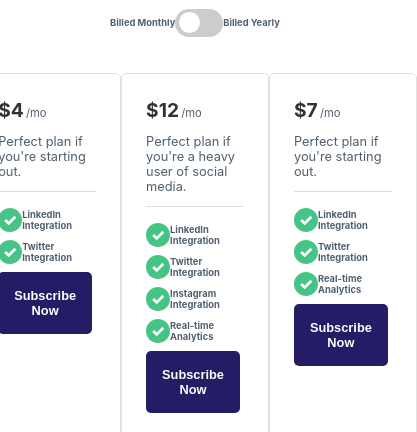
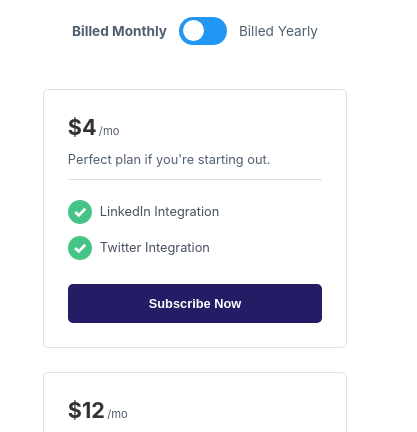
Before and after one commit to saurab-prasher/codewell-challenges, a website: page TimeNow Landing Page/pricing.html in a window 390 px wide. Shown: the part 293-725 px from the top of the page, 417 px wide, since content can reach past the window. Drawn offline with Linux system fonts and the light colour scheme.

Commit message:
mobile view completed

```diff
--- a/TimeNow Landing Page/pricing.html
+++ b/TimeNow Landing Page/pricing.html
@@ -48,14 +48,14 @@
           that's right for you.
         </p>
         <div class="billing">
-          <h3>Billed Monthly</h3>
+          <h3 class="billing__monthly">Billed Monthly</h3>
           <div class="toggle-switch">
             <label class="switch">
               <input type="checkbox" />
               <span class="slider round"></span>
             </label>
           </div>
-          <h3>Billed Yearly</h3>
+          <h3 class="billing__yearly">Billed Yearly</h3>
         </div>
       </section>
 
--- a/TimeNow Landing Page/sass/main.scss
+++ b/TimeNow Landing Page/sass/main.scss
@@ -45,7 +45,7 @@ li {
 }
 
 .container {
-  max-width: 140rem;
+  max-width: 130rem;
   margin: 0 auto;
   padding: 0 2rem;
 }
@@ -86,7 +86,7 @@ li {
   border-radius: 5px;
   margin: 0 0.5rem 2rem 0;
   font-size: 1.6rem;
-  padding: 2rem;
+  padding: 1.5rem 2rem;
   cursor: pointer;
   font-weight: 700;
 }
@@ -369,14 +369,38 @@ li {
   &-5 {
     display: flex;
     justify-content: center;
+    align-items: flex-start;
+    gap: 3rem;
+    margin: 0 auto;
+    width: 85%;
 
-    & > * {
+    @include respond(tab-land) {
       width: 100%;
     }
+    @include respond(tab-port) {
+      width: 85%;
+      flex-wrap: wrap;
+    }
+
+    @include respond(phone) {
+      flex-direction: column;
+    }
+
     &__article {
       border-radius: 5px;
       padding: 3rem;
       border: 1px solid #e1e1e1;
+      width: 100%;
+
+      @include respond(tab-port) {
+        flex-basis: 42.5%;
+      }
+
+      &:last-child {
+        @include respond(tab-port) {
+          flex-basis: 100%;
+        }
+      }
     }
 
     .price {
@@ -386,7 +410,7 @@ li {
       &-outer {
         &__heading {
           color: #333;
-          font-size: 2.4rem;
+          font-size: 2.7rem;
           display: inline-block;
         }
         span {
@@ -394,10 +418,29 @@ li {
         }
       }
     }
+
+    .checkboxes {
+      margin: 2.5rem 0 3rem 0;
+    }
     .checkbox-outer {
       display: flex;
       align-items: center;
-      margin: 1rem 0;
+      margin: 1.5rem 0;
+
+      .checkbox {
+        margin-right: 1rem;
+      }
+
+      h3 {
+        color: #46515e;
+        font-weight: 400;
+        font-size: 1.6rem;
+      }
+    }
+
+    .btn {
+      width: 100%;
+      margin: 0;
     }
   }
 }
@@ -475,7 +518,6 @@ li {
         border-radius: 5px;
       }
     }
-
     .btn {
       margin: 0;
     }
@@ -486,6 +528,7 @@ li {
 
 // slider switch
 .toggle-switch {
+  margin: 1rem 1.5rem;
   .switch {
     position: relative;
     display: inline-block;
@@ -506,7 +549,7 @@ li {
     left: 0;
     right: 0;
     bottom: 0;
-    background-color: #ccc;
+    background-color: #2196f3;
     transition: 0.4s;
 
     &:before {
@@ -547,4 +590,13 @@ li {
   display: flex;
   justify-content: center;
   align-items: center;
+
+  &__monthly,
+  &__yearly {
+    font-size: 1.7rem;
+  }
+
+  &__yearly {
+    font-weight: 400;
+  }
 }
```
Also changed, not shown: TimeNow Landing Page/css/style.css.
